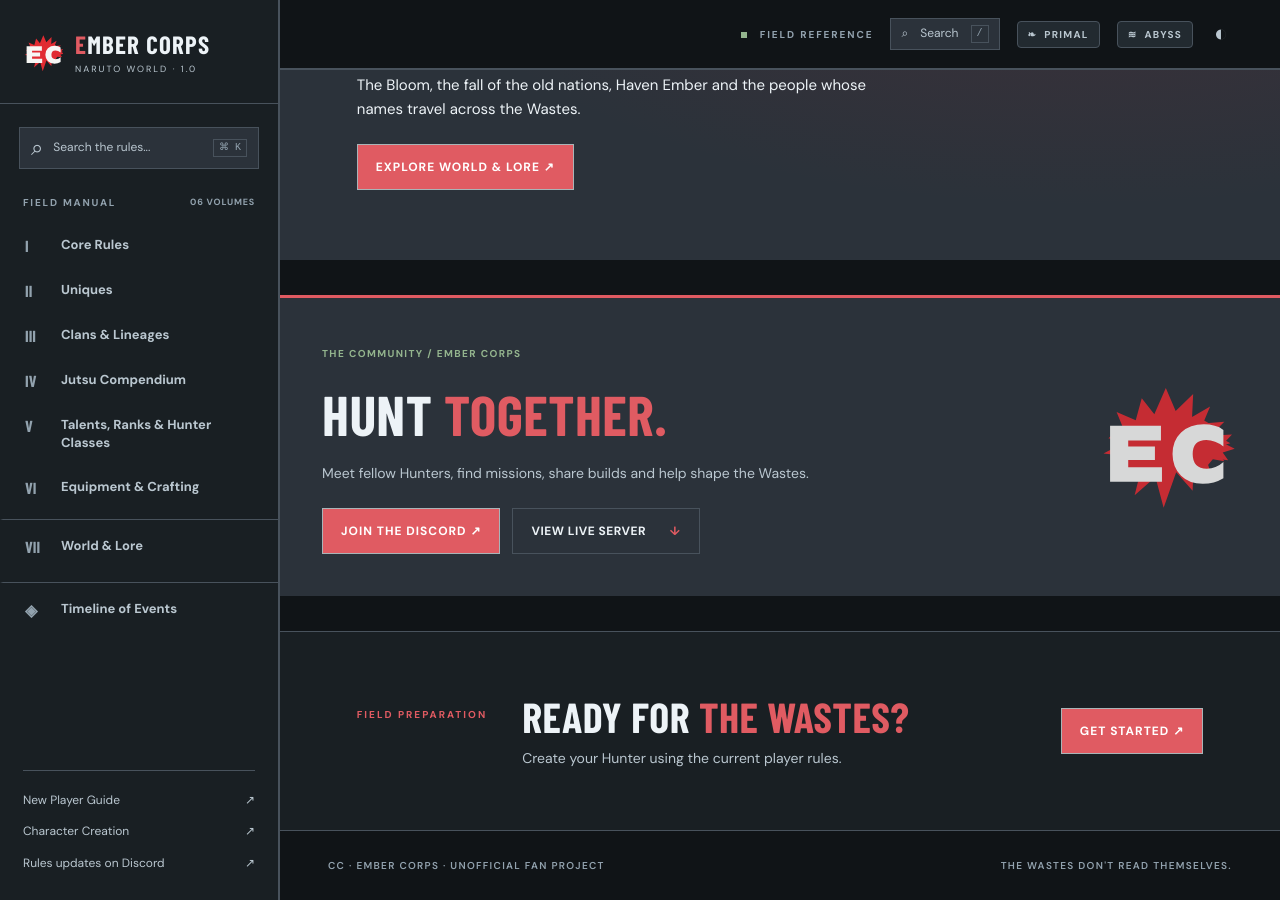
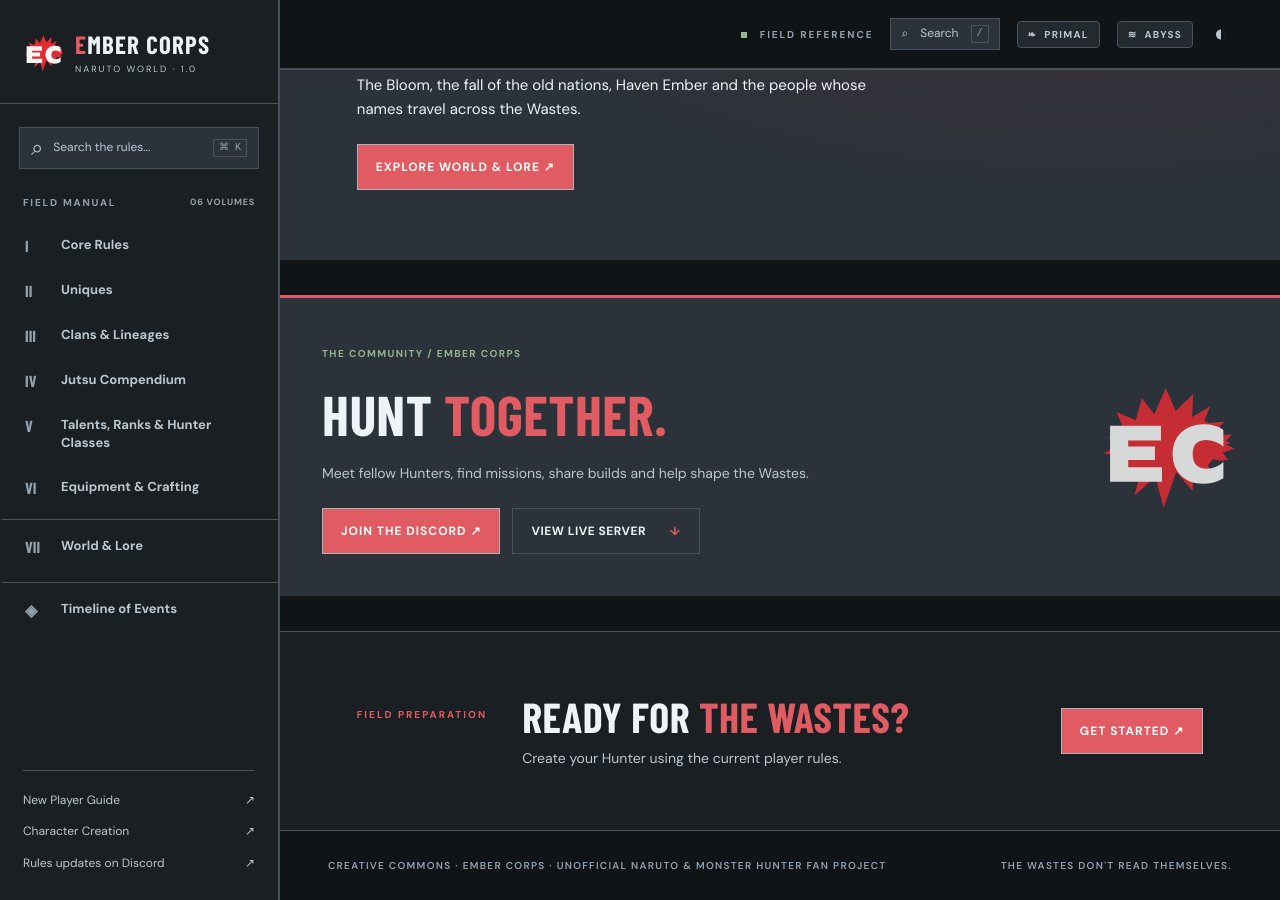
Before and after one commit to EvilbAz/NarutoWorld---The-Ember-Corps, a Jekyll site: the page built from index.md, in a window 1280 px wide and 900 px high, scrolled down 2320 px. Built offline with Jekyll 4.4.1, drawn with Linux system fonts in a browser that asks for light colours; some web fonts are replaced.

Commit message:
Clarify Creative Commons footer and bust cached layout assets

```diff
--- a/_layouts/default.html
+++ b/_layouts/default.html
@@ -7,7 +7,7 @@
   <meta name="description" content="{{ page.description | default: site.description | escape }}">
   <title>{% if page.title %}{{ page.title | escape }} | {% endif %}{{ site.title | escape }}</title>
   <link rel="icon" href="{{ '/assets/img/ec-favicon.svg' | relative_url }}?v=2" type="image/svg+xml">
-  <link rel="stylesheet" href="{{ '/assets/css/site.css' | relative_url }}?v=20260930-timeline-v1">
+  <link rel="stylesheet" href="{{ '/assets/css/site.css' | relative_url }}?v=20260930-license-fix-v2">
   <script>try{document.documentElement.dataset.theme=['dark','light','primal','abyss'].includes(localStorage.getItem('ember-theme'))?localStorage.getItem('ember-theme'):'dark';document.documentElement.dataset.appearance=localStorage.getItem('ember-appearance')||(['light','dark'].includes(document.documentElement.dataset.theme)?document.documentElement.dataset.theme:'dark')}catch(e){}</script>
 </head>
 <body data-base="{{ site.baseurl }}" data-volume="{{ page.volume_slug | default: '' }}" data-talent-section="{{ page.talent_section | default: '' }}" data-jutsu-index="{{ page.jutsu_index | default: false }}">
@@ -133,7 +133,7 @@
         <div class="book-bottom"><span>END OF VOLUME {{ page.volume }}</span><a href="{{ '/' | relative_url }}">Return to the archive →</a></div>
       </div>
       {% else %}{% if page.url == '/guide/' %}<div class="guide-page"><article class="guide-reading">{{ content }}</article></div>{% else %}{{ content }}{% endif %}{% endif %}
-      <footer class="footer"><span>CC · EMBER CORPS · UNOFFICIAL FAN PROJECT</span><span>THE WASTES DON'T READ THEMSELVES.</span></footer>
+      <footer class="footer"><span>CREATIVE COMMONS · EMBER CORPS · UNOFFICIAL NARUTO & MONSTER HUNTER FAN PROJECT</span><span>THE WASTES DON'T READ THEMSELVES.</span></footer>
     </main>
   </div>
 </div>
```
